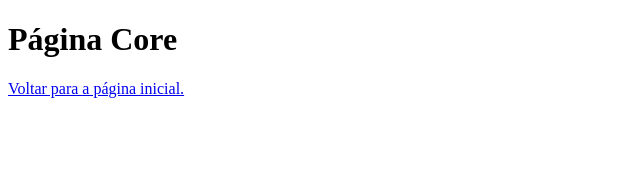
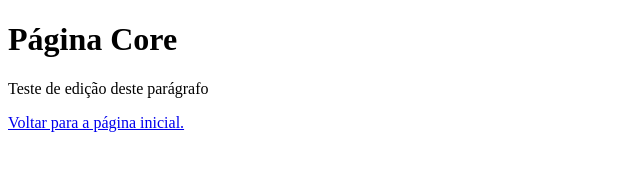
Before and after one commit to wespercas/tutorial-git, a plain HTML site: page core.html in a window 1280 px wide. Shown: the whole page, without its empty margins (0-640 px from the left). Drawn offline with Linux system fonts and the light colour scheme.

Commit message:
Acrescentado parágrafo de teste na página core

```diff
--- a/core.html
+++ b/core.html
@@ -8,6 +8,9 @@
 </head>
 <body>
     <h1> Página Core</h1>
+    <p>
+        Teste de edição deste parágrafo
+    </p>
     <a href="index.html">Voltar para a página inicial.</a>
 </body>
 </html>
```
